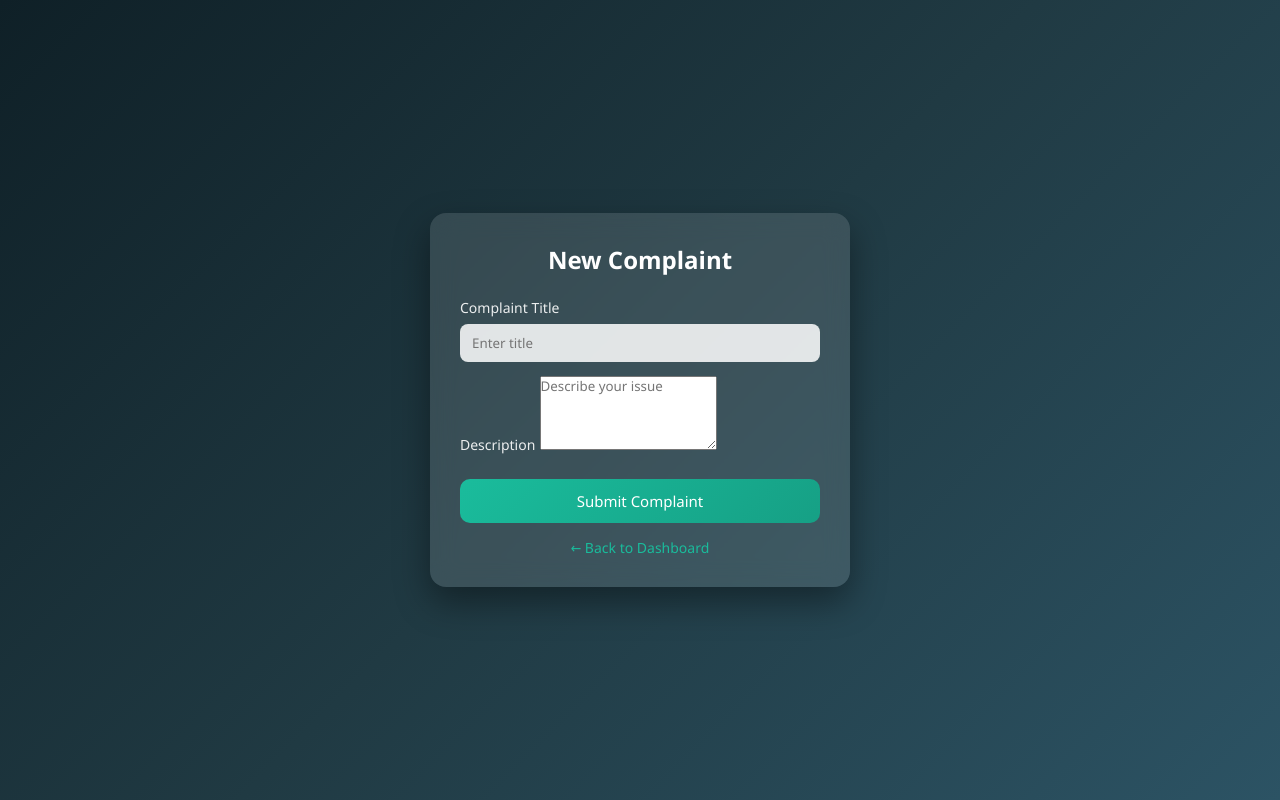
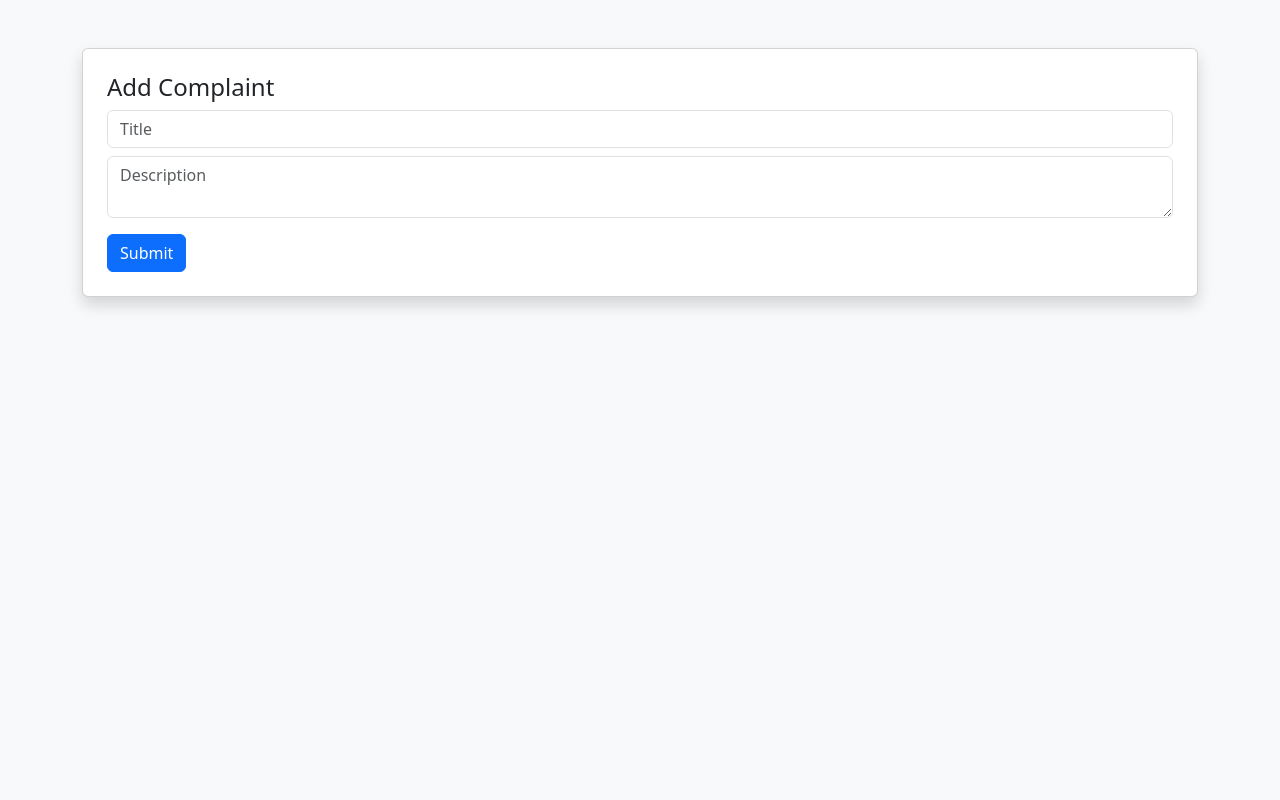
Before and after one commit to Sahiljain6/complaint-management-system, a Flask app: page /add in a window 1280 px wide. Run offline with Flask 3, Linux system fonts and the light colour scheme.

Commit message:
Refactor add complaint form with Bootstrap styling
Updated the layout and styling of the add complaint form to use Bootstrap classes and improved the overall structure.

```diff
--- a/templates/add_complaint.html
+++ b/templates/add_complaint.html
@@ -1,32 +1,20 @@
 <!DOCTYPE html>
 <html>
 <head>
-    <title>Add Complaint | Complaint System</title>
-    <link rel="stylesheet" href="/static/style.css">
+    <title>Add Complaint</title>
+    <link href="https://cdn.jsdelivr.net/npm/bootstrap@5.3.2/dist/css/bootstrap.min.css" rel="stylesheet">
 </head>
-<body>
+<body class="bg-light">
 
-<div class="card">
-    <h2>New Complaint</h2>
-
-    <form method="post">
-
-        <div class="input-group">
-            <label>Complaint Title</label>
-            <input type="text" name="title" placeholder="Enter title" required>
-        </div>
-
-        <div class="input-group">
-            <label>Description</label>
-            <textarea name="description" rows="4" placeholder="Describe your issue" required></textarea>
-        </div>
-
-        <button class="btn" type="submit">Submit Complaint</button>
-    </form>
-
-    <div class="footer-text">
-        <a href="/dashboard">← Back to Dashboard</a>
-    </div>
+<div class="container mt-5">
+<div class="card p-4 shadow">
+<h4>Add Complaint</h4>
+<form method="post">
+<input class="form-control mb-2" name="title" placeholder="Title" required>
+<textarea class="form-control mb-3" name="description" placeholder="Description" required></textarea>
+<button class="btn btn-primary">Submit</button>
+</form>
+</div>
 </div>
 
 </body>
```
